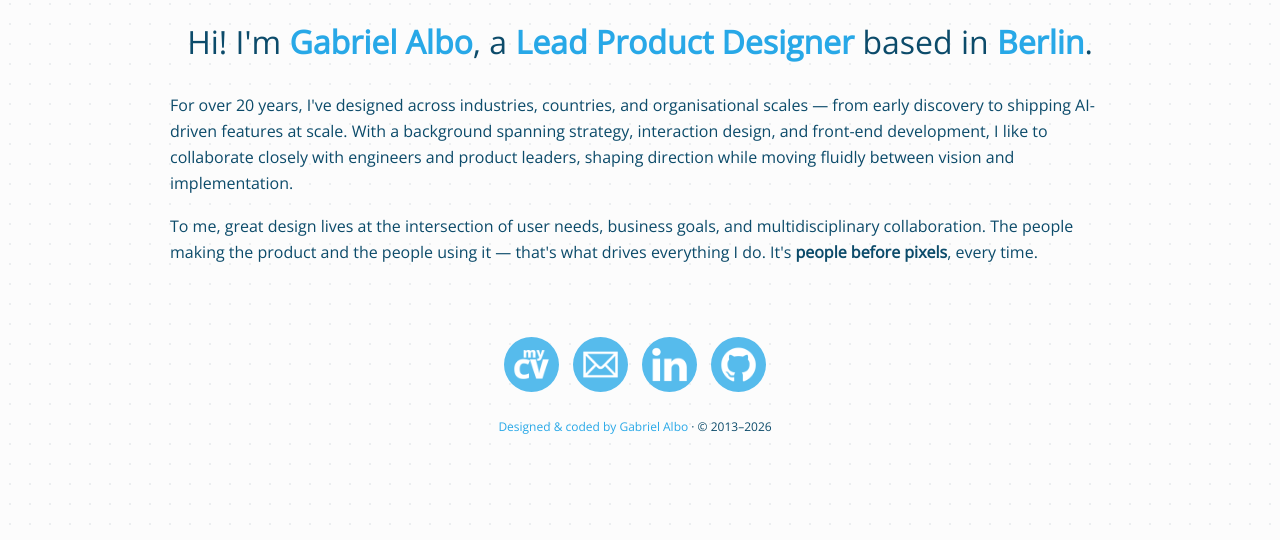
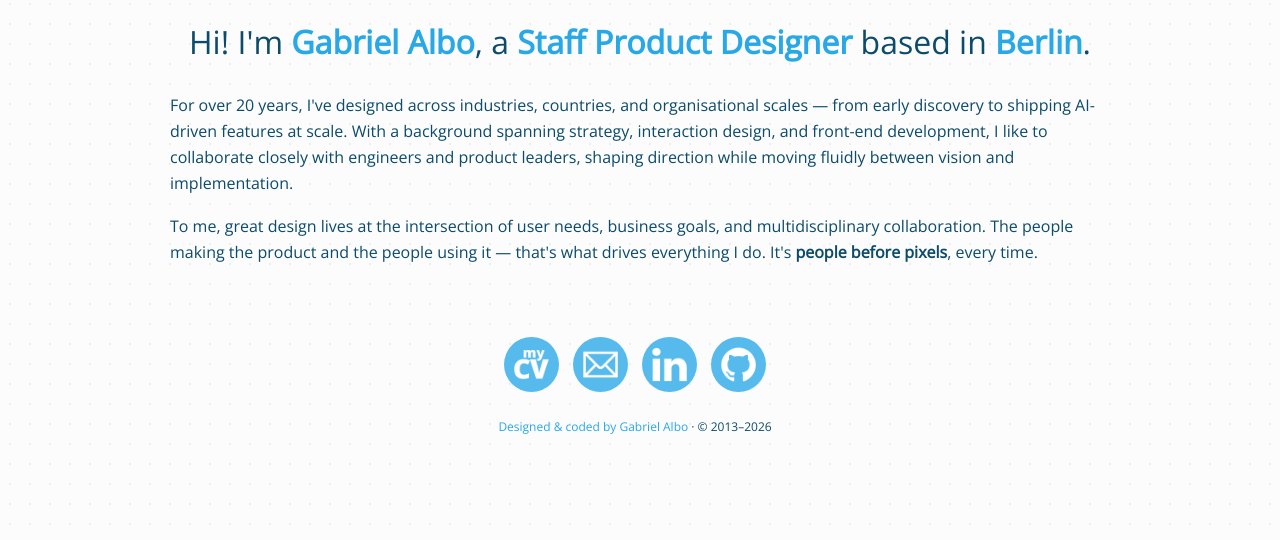
Before and after one commit to albogabriel/gabrielalbo.com, a Jekyll site: the page built from index.html, in a window 1280 px wide, cut to the strip 366-906 px from the top of the page. Built offline with Jekyll 4.4.1, drawn with Linux system fonts in a browser that asks for light colours.

Commit message:
Update title from Lead to Staff Product Designer

```diff
--- a/index.html
+++ b/index.html
@@ -21,7 +21,7 @@ title: Gabriel Albo
 		<span>
 	<p>
 		Hi! I'm <b class="emphasis">Gabriel Albo</b>, a
-		<b class="emphasis">Lead Product Designer</b> based in
+		<b class="emphasis">Staff Product Designer</b> based in
 		<b class="emphasis">Berlin</b>.
 	</p>
 
```
